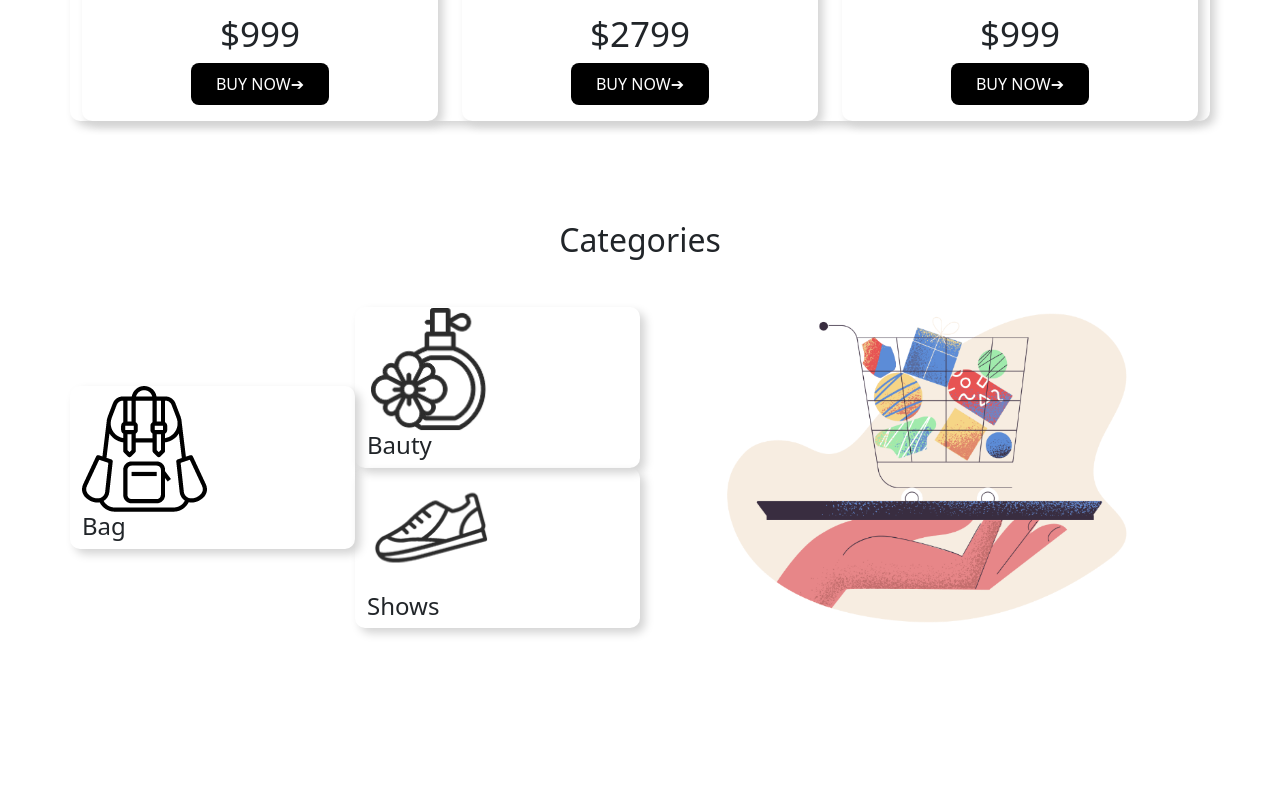
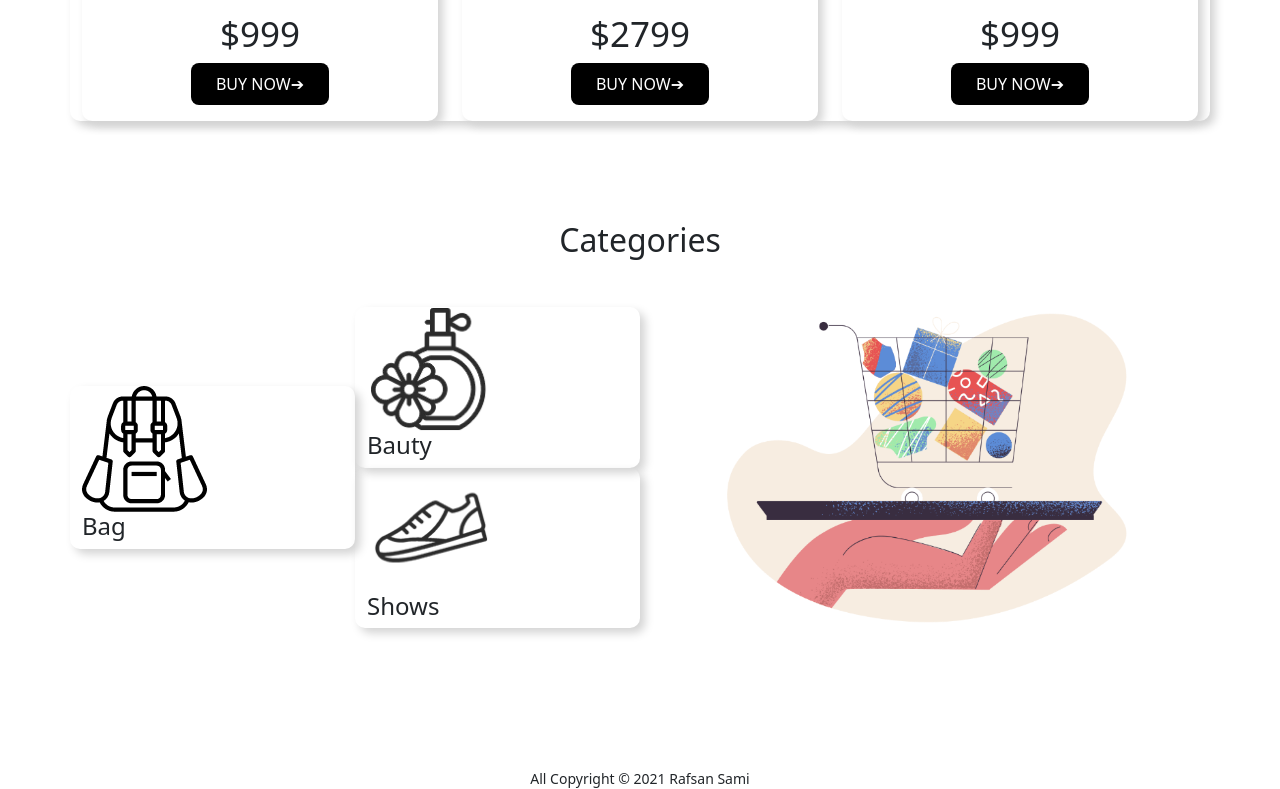
Before and after one commit to rafsan-sami/first-bootstrap-project, a plain HTML site: page index.html in a window 1280 px wide. Shown: the part 2013-2802 px from the top of the page. Before the commit the page ends 2781 px from the top, so only its background shows below. Drawn offline with nearby package versions, Linux system fonts and the light colour scheme.

Commit message:
Project Done

```diff
--- a/index.html
+++ b/index.html
@@ -200,6 +200,10 @@
       </div>
     </div>
 
+    <footer>
+      All Copyright © 2021 Rafsan Sami
+    </footer>
+
 
     <script src="https://cdn.jsdelivr.net/npm/bootstrap@5.1.0/dist/js/bootstrap.bundle.min.js" integrity="sha384-U1DAWAznBHeqEIlVSCgzq+c9gqGAJn5c/t99JyeKa9xxaYpSvHU5awsuZVVFIhvj" crossorigin="anonymous"></script>
 </body>
--- a/style.css
+++ b/style.css
@@ -68,3 +68,7 @@
     box-shadow: 5px 5px 10px lightgray;
     border-radius: 10px;
 }
+footer{
+    font-size: 14px;
+    text-align: center;
+}
```
